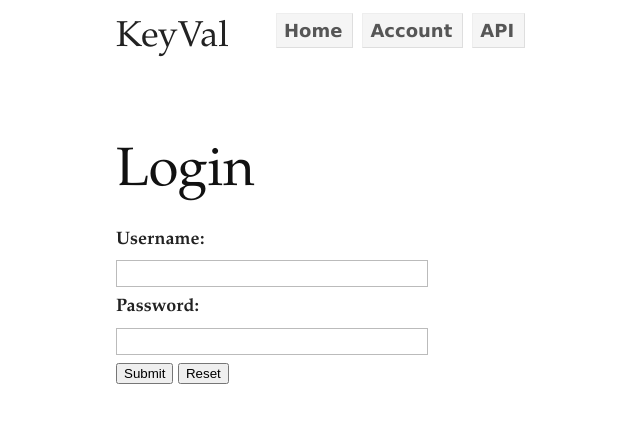
After one commit to marcuswhybrow/keyval, a Django app: template keyval/templates/core/login.html in a window 1280 px wide. The commit adds this page. Shown: the top 423 px of the page, without its empty margins (49-689 px from the left). Run offline with Django 3.2, Linux system fonts and the light colour scheme; the template is opened without the code that fills it, so the values that code supplies are empty; parts of the project's set-up code (start-up, migrations or seed data) failed here and were passed over.

Commit message:
Added basic login and logout functionality, although there aren't really any links to login yet.

```diff
--- a/keyval/templates/core/account.html
+++ b/keyval/templates/core/account.html
@@ -1,9 +1,9 @@
 {% extends "base.html" %}
 
 {% block page_content %}
-            <h1 class="prepend-top">Your Account Page</h1>
+            <h1 class="prepend-top">Account</h1>
 
             <p>
-                Your details (if you are logged in), or a link to login if not.
+                You are logged in as {{ user.get_full_name|default:user.username }}, if this is not you please <a href="{% url logout %}">logout</a>.
             </p>
 {% endblock %}
--- /dev/null
+++ b/keyval/templates/core/login.html
@@ -0,0 +1,26 @@
+{% extends "base.html" %}
+
+{% block page_content %}
+    <h1 class="prepend-top">Login</h1>
+
+    <form action="{% url login %}" method="post" accept-charset="utf-8">
+        {% csrf_token %}
+
+        <p>
+            <label for="id_username">Username:</label>
+            <br>
+            <input id="id_username" class="text" type="text" maxlength="30" name="username">
+        </p>
+
+        <p>
+            <label for="id_password">Password:</label>
+            <br>
+            <input id="id_password" class="text" type="password" name="password">
+        </p>
+
+        <p>
+            <input type="submit" value="Submit">
+            <input type="reset" value="Reset">
+        </p>
+    </form>
+{% endblock %}
--- a/keyval/urls.py
+++ b/keyval/urls.py
@@ -14,8 +14,17 @@ urlpatterns = patterns('',
     (r'^admin/', include(admin.site.urls)),
 
     url(r'^$', direct_to_template, {'template': 'core/index.html'}, name='index'),
-    url(r'^account/$', direct_to_template, {'template': 'core/account.html'}, name='account'),
     url(r'^api/$', direct_to_template, {'template': 'core/api.html'}, name='api'),
+
+    url(r'^account/$', 'keyval.core.views.account', name='account'),
+
+    url(r'^login/$', 'django.contrib.auth.views.login', {
+        'template_name': 'core/login.html'
+    }, name='login'),
+    url(r'^logout/$', 'django.contrib.auth.views.logout', {
+        'template_name': 'core/logout.html',
+        'next_page': '/'
+    }, name='logout'),
 )
 
 from django.conf import settings
```
Also changed, not shown: keyval/core/views.py (+7 -0 lines), keyval/default_settings.py (+7 -0 lines).
